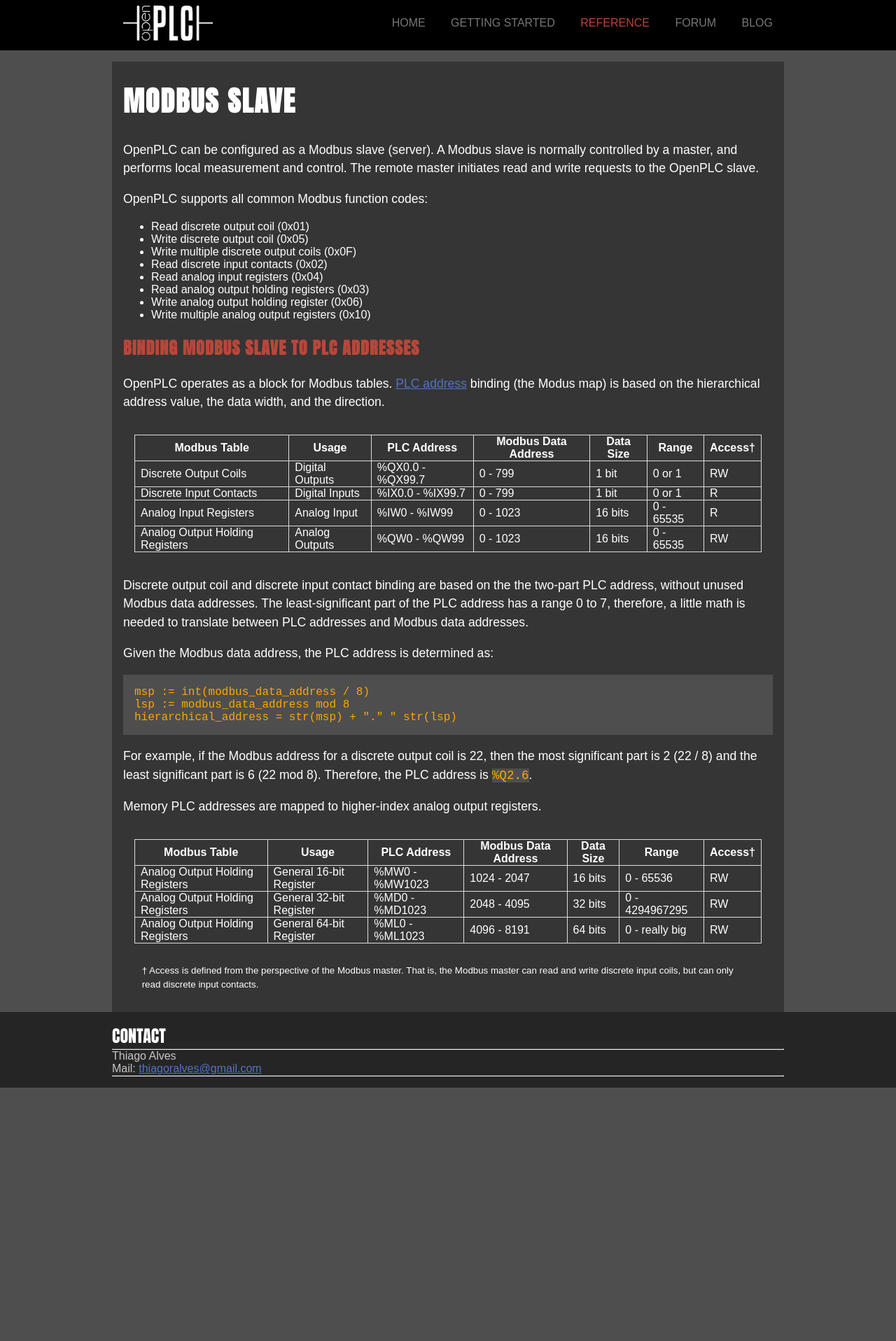
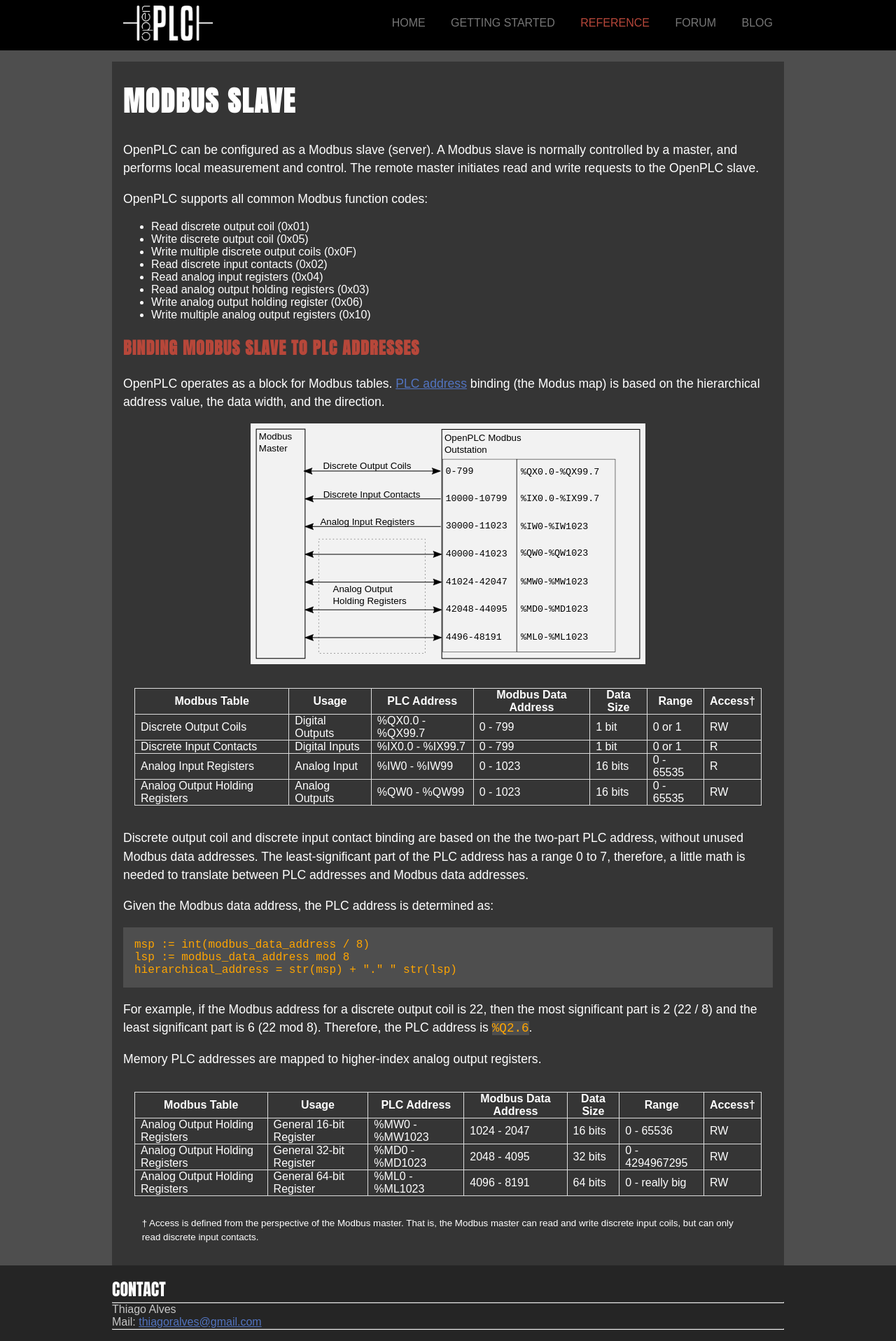
Before and after one commit to garretfick/openplcproject.github.io, a Jekyll site: the page built from reference/modbus-slave/index.md, in a window 1280 px wide. Shown: the whole page at 70% size. Built offline with Jekyll 4.4.1, drawn with Linux system fonts in a browser that asks for light colours; before the commit the page ends 1554 px from its top, so only the background shows below that.

Commit message:
Add a picture for Modbus slave mapping

```diff
--- a/reference/modbus-slave/index.md
+++ b/reference/modbus-slave/index.md
@@ -25,6 +25,8 @@
 OpenPLC operates as a block for Modbus tables. [PLC address](/reference/plc-addressing) binding (the
 Modus map) is based on the hierarchical address value, the data width,
 and the direction.
+
+![](slave-overview.svg)
 
 <div class="table-wrapper" markdown="block">
 
```
Also changed, not shown: reference/modbus-slave/slave-overview.svg (added).
